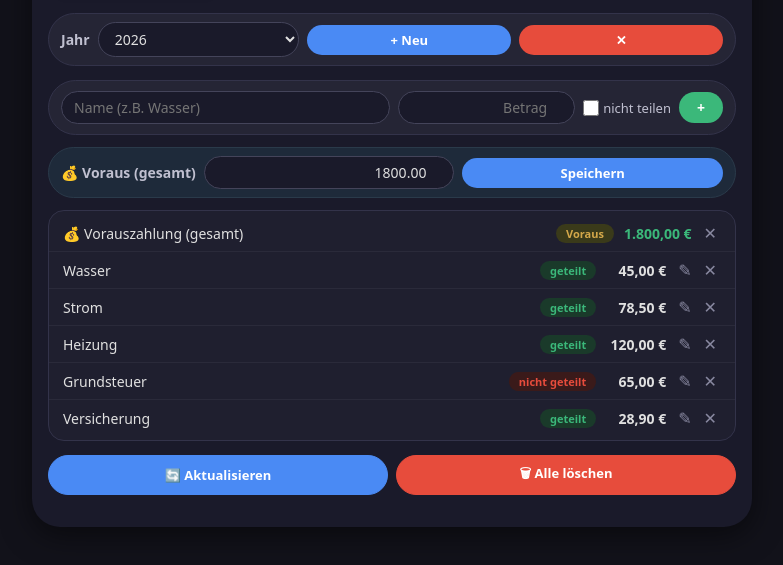
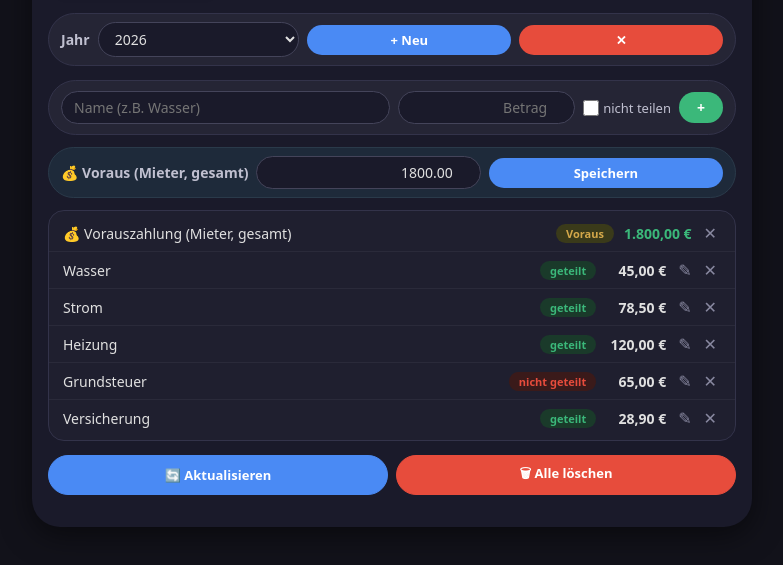
Before and after one commit to michaelluedecke1-cell/Nebenkosten, a plain HTML site: page index.html in a window 1280 px wide. Shown: the part 125-690 px from the top of the page, without its empty margins (248-1031 px from the left). Drawn offline with Linux system fonts and the light colour scheme.

Commit message:
Rename 'ergebnis' class to 'saldo' and update logic

```diff
--- a/index.html
+++ b/index.html
@@ -424,15 +424,15 @@
             color: #e0e0e0;
             font-size: 15px;
         }
-        .analyse-box .jahr-karte .ergebnis {
+        .analyse-box .jahr-karte .saldo {
             font-weight: 700;
             font-size: 16px;
             min-width: 80px;
             text-align: right;
         }
-        .analyse-box .jahr-karte .ergebnis.positiv { color: #3bb87a; }
-        .analyse-box .jahr-karte .ergebnis.negativ { color: #e74c3c; }
-        .analyse-box .jahr-karte .ergebnis.null { color: #8888a0; }
+        .analyse-box .jahr-karte .saldo.positiv { color: #3bb87a; }
+        .analyse-box .jahr-karte .saldo.negativ { color: #e74c3c; }
+        .analyse-box .jahr-karte .saldo.null { color: #8888a0; }
 
         .analyse-box .gesamt-box {
             margin-top: 12px;
@@ -504,12 +504,12 @@
                 color: #111 !important;
             }
             .analyse-box .kopf .zeile .wert,
-            .analyse-box .jahr-karte .ergebnis,
+            .analyse-box .jahr-karte .saldo,
             .analyse-box .gesamt-box .wert {
                 color: #111 !important;
             }
-            .analyse-box .jahr-karte .ergebnis.positiv { color: #0b8a5e !important; }
-            .analyse-box .jahr-karte .ergebnis.negativ { color: #e74c3c !important; }
+            .analyse-box .jahr-karte .saldo.positiv { color: #0b8a5e !important; }
+            .analyse-box .jahr-karte .saldo.negativ { color: #e74c3c !important; }
             .analyse-box .kopf .zeile .wert.positiv { color: #0b8a5e !important; }
             .analyse-box .kopf .zeile .wert.negativ { color: #e74c3c !important; }
             .analyse-box .gesamt-box .wert.positiv { color: #0b8a5e !important; }
@@ -535,7 +535,7 @@
             .analyse-box .kopf .zeile { font-size: 14px; }
             .analyse-box .kopf .zeile .wert { font-size: 16px; }
             .analyse-box .jahr-karte { padding: 10px 12px; font-size: 14px; }
-            .analyse-box .jahr-karte .ergebnis { font-size: 14px; min-width: 60px; }
+            .analyse-box .jahr-karte .saldo { font-size: 14px; min-width: 60px; }
         }
     </style>
 </head>
@@ -574,7 +574,7 @@
             </div>
 
             <div class="voraus-row">
-                <label for="vorausBetrag">💰 Voraus (gesamt)</label>
+                <label for="vorausBetrag">💰 Voraus (Mieter, gesamt)</label>
                 <input type="number" id="vorausBetrag" placeholder="z.B. 1800" value="" step="0.01" min="0">
                 <button class="btn" id="vorausBtn">Speichern</button>
             </div>
@@ -589,7 +589,7 @@
             </div>
         </div>
 
-        <!-- TAB 2: Berechnung -->
+        <!-- TAB 2: Berechnung (korrigierte Logik) -->
         <div class="tab-content" id="tab-berechnung">
             <div class="detail-box" id="detailBox">
                 <div id="detailInhalt">
@@ -598,17 +598,17 @@
             </div>
         </div>
 
-        <!-- TAB 3: Analyse (kein Aktualisieren-Button) -->
+        <!-- TAB 3: Analyse (zeigt Mieter-Saldo) -->
         <div class="tab-content" id="tab-analyse">
             <div class="analyse-box">
-                <h2 style="font-size:17px; color:#e0e0e0; margin-bottom:12px;">📊 Übersicht</h2>
+                <h2 style="font-size:17px; color:#e0e0e0; margin-bottom:12px;">📊 Übersicht (Mieter-Saldo)</h2>
                 <div id="analyseInhalt">
                     <p style="color:#8888a0; text-align:center; padding:16px 0;">Lade Daten...</p>
                 </div>
             </div>
         </div>
 
-        <!-- TAB 4: Backup (mit PDF-Button) -->
+        <!-- TAB 4: Backup -->
         <div class="tab-content" id="tab-backup">
             <div class="backup-box">
                 <button class="big-btn export" id="backupBtn">📤 Exportieren (JSON)</button>
@@ -805,7 +805,7 @@
                     if (voraus > 0) {
                         html += `
                             <div class="item" data-type="voraus">
-                                <span class="name">💰 Vorauszahlung (gesamt)</span>
+                                <span class="name">💰 Vorauszahlung (Mieter, gesamt)</span>
                                 <span class="tag voraus">Voraus</span>
                                 <span class="betrag" style="color:#3bb87a;">${formatter.format(voraus)}</span>
                                 <div class="actions">
@@ -867,11 +867,11 @@
                 speichern();
             }
 
-            // ----- Rendern Berechnung -----
+            // ----- Rendern Berechnung (korrigierte Logik) -----
             function renderBerechnung() {
                 const pos = getPositionen(aktuellesJahr);
-                const vor = getVoraus(aktuellesJahr);
-                if (pos.length === 0 && vor === 0) {
+                const voraus = getVoraus(aktuellesJahr);
+                if (pos.length === 0 && voraus === 0) {
                     detailInhalt.innerHTML = `<p style="color:#8888a0; text-align:center; padding:16px 0;">Keine Daten für ${aktuellesJahr}.</p>`;
                     return;
                 }
@@ -884,52 +884,60 @@
                     if (p.nichtTeilen) nicht += p.betrag;
                     else zuTeilen += p.betrag;
                 });
-                const halb = zuTeilen / 2;
-                const vermieterBrutto = halb + nicht;
-                const ergebnis = vor - vermieterBrutto;
+                const mieterAnteil = zuTeilen / 2;
+                const vermieterAnteil = mieterAnteil + nicht;
+                const saldoMieter = voraus - mieterAnteil;   // positiv = Mieter bekommt Geld zurück
+                const saldoVermieter = vermieterAnteil - voraus; // positiv = Vermieter muss noch zahlen
 
                 let html = `
                     <h3 style="margin-bottom:10px; font-size:16px; color:#e0e0e0;">📅 ${aktuellesJahr} – Berechnung</h3>
                     <div class="detail-zeile">
-                        <span class="lbl">📊 Gesamt</span>
+                        <span class="lbl">📊 Gesamt (alle Nebenkosten)</span>
                         <span class="val">${formatter.format(gesamt)}</span>
                     </div>
                     <div class="detail-zeile">
-                        <span class="lbl" style="color:#e74c3c;">🚫 nicht geteilt</span>
+                        <span class="lbl" style="color:#e74c3c;">🚫 Nicht geteilt (nur Vermieter)</span>
                         <span class="val rot">${formatter.format(nicht)}</span>
                     </div>
                     <div class="detail-zeile">
-                        <span class="lbl">📊 zu teilen</span>
+                        <span class="lbl">📊 Zu teilende Summe</span>
                         <span class="val">${formatter.format(zuTeilen)}</span>
                     </div>
                     <div class="detail-zeile">
-                        <span class="lbl">🧑‍💼 Mieter (½)</span>
-                        <span class="val blau">${formatter.format(halb)}</span>
+                        <span class="lbl">🧑‍💼 Mieter-Anteil (½)</span>
+                        <span class="val blau">${formatter.format(mieterAnteil)}</span>
                     </div>
                     <div class="detail-zeile">
-                        <span class="lbl" style="color:#3bb87a;">💰 Voraus</span>
-                        <span class="val gruen">${formatter.format(vor)}</span>
+                        <span class="lbl">🏢 Vermieter-Anteil (½ + nicht geteilt)</span>
+                        <span class="val">${formatter.format(vermieterAnteil)}</span>
+                    </div>
+                    <div class="detail-zeile">
+                        <span class="lbl" style="color:#3bb87a;">💰 Vorauszahlung (Mieter)</span>
+                        <span class="val gruen">${formatter.format(voraus)}</span>
                     </div>
                     <div class="detail-zeile" style="border-bottom:2px solid #2a2a3a;">
-                        <span class="lbl">📊 Vermieter (brutto)</span>
-                        <span class="val">${formatter.format(vermieterBrutto)}</span>
+                        <span class="lbl">📊 Saldo Vermieter (muss zahlen / bekommt)</span>
+                        <span class="val ${saldoVermieter > 0 ? 'rot' : (saldoVermieter < 0 ? 'gruen' : '')}">${formatter.format(saldoVermieter)}</span>
                     </div>
-                    <div class="highlight-box">
-                        <span class="lbl">💰 Vermieter (netto)</span>
-                        <span class="val ${ergebnis > 0 ? 'gruen' : (ergebnis < 0 ? 'rot' : '')}">${formatter.format(ergebnis)}</span>
+                    <div class="highlight-box" style="background:#1a2a2a;">
+                        <span class="lbl">💰 Saldo Mieter (Rückzahlung / Nachzahlung)</span>
+                        <span class="val ${saldoMieter > 0 ? 'gruen' : (saldoMieter < 0 ? 'rot' : '')}">${formatter.format(saldoMieter)}</span>
                     </div>
                     <div class="highlight-box" style="background:#1a2a2a; margin-top:6px;">
-                        <span class="lbl">📊 Mieter zahlt</span>
-                        <span class="val gruen">${formatter.format(halb)}</span>
+                        <span class="lbl">📊 Mieter zahlt (Soll)</span>
+                        <span class="val blau">${formatter.format(mieterAnteil)}</span>
                     </div>
                     <div class="erklaerung">
-                        <strong>💡</strong> <span style="color:#3bb87a;">Positiv</span> = Guthaben für Vermieter · <span style="color:#e74c3c;">Negativ</span> = Nachzahlung
+                        <strong>💡 Erklärung:</strong><br>
+                        • <span style="color:#3bb87a;">Positiver Saldo Mieter</span> = Mieter bekommt Geld zurück (Guthaben).<br>
+                        • <span style="color:#e74c3c;">Negativer Saldo Mieter</span> = Mieter muss nachzahlen.<br>
+                        • Der Saldo des Vermieters ist das Gegenstück (aber unter Berücksichtigung der nicht geteilten Kosten).
                     </div>
                 `;
                 detailInhalt.innerHTML = html;
             }
 
-            // ----- Rendern Analyse (ohne Button, automatisch) -----
+            // ----- Rendern Analyse (zeigt Mieter-Saldo) -----
             function renderAnalyse() {
                 const jahre = getJahre();
                 if (jahre.length === 0) {
@@ -939,33 +947,39 @@
 
                 let sumKosten = 0,
                     sumVoraus = 0,
-                    sumErgebnis = 0;
+                    sumSaldoMieter = 0;
 
                 let kopfHtml = `<div class="kopf">`;
                 let jahrKartenHtml = `<div class="jahr-liste">`;
                 jahre.forEach(j => {
                     const pos = getPositionen(j);
                     const vor = getVoraus(j);
-                    let kosten = 0;
-                    pos.forEach(p => kosten += p.betrag);
-                    const erg = vor - kosten;
+                    let kosten = 0,
+                        zuTeilen = 0;
+                    pos.forEach(p => {
+                        kosten += p.betrag;
+                        if (!p.nichtTeilen) zuTeilen += p.betrag;
+                    });
+                    const mieterAnteil = zuTeilen / 2;
+                    const saldo = vor - mieterAnteil;
                     sumKosten += kosten;
                     sumVoraus += vor;
-                    sumErgebnis += erg;
+                    sumSaldoMieter += saldo;
 
-                    const ergClass = erg > 0 ? 'positiv' : (erg < 0 ? 'negativ' : 'null');
+                    const saldoClass = saldo > 0 ? 'positiv' : (saldo < 0 ? 'negativ' : 'null');
+                    const statusText = saldo > 0 ? '💰 Rückzahlung' : (saldo < 0 ? '💸 Nachzahlung' : '⚖️ Ausgeglichen');
                     jahrKartenHtml += `
                         <div class="jahr-karte">
                             <span class="jahr">${j}</span>
                             <span class="kosten">Kosten ${formatter.format(kosten)}</span>
-                            <span class="ergebnis ${ergClass}">${formatter.format(erg)}</span>
+                            <span class="saldo ${saldoClass}">${formatter.format(saldo)}</span>
                         </div>
                     `;
                 });
                 jahrKartenHtml += `</div>`;
 
-                const gesamtErgClass = sumErgebnis > 0 ? 'positiv' : (sumErgebnis < 0 ? 'negativ' : 'null');
-                const gesamtText = sumErgebnis > 0 ? 'Guthaben für Vermieter' : (sumErgebnis < 0 ? 'Nachzahlung durch Vermieter' :
+                const gesamtSaldoClass = sumSaldoMieter > 0 ? 'positiv' : (sumSaldoMieter < 0 ? 'negativ' : 'null');
+                const gesamtText = sumSaldoMieter > 0 ? 'Guthaben für Mieter' : (sumSaldoMieter < 0 ? 'Nachzahlung durch Mieter' :
                     'Ausgeglichen');
 
                 kopfHtml += `
@@ -974,13 +988,13 @@
                         <span class="wert">${formatter.format(sumKosten)}</span>
                     </div>
                     <div class="zeile">
-                        <span class="label">💰 Vorauszahlungen</span>
+                        <span class="label">💰 Vorauszahlungen (Mieter)</span>
                         <span class="wert">${formatter.format(sumVoraus)}</span>
                     </div>
                     <div class="zeile" style="border-top:1px solid #2a2a3a; padding-top:6px; margin-top:4px;">
-                        <span class="label">📈 Ergebnis</span>
+                        <span class="label">📈 Saldo Mieter (gesamt)</span>
                         <span>
-                            <span class="wert ${gesamtErgClass}">${formatter.format(sumErgebnis)}</span>
+                            <span class="wert ${gesamtSaldoClass}">${formatter.format(sumSaldoMieter)}</span>
                             <span class="status">(${gesamtText})</span>
                         </span>
                     </div>
@@ -989,14 +1003,14 @@
 
                 const gesamtBoxHtml = `
                     <div class="gesamt-box">
-                        <span class="label">📊 Gesamtergebnis</span>
-                        <span class="wert ${gesamtErgClass}">${formatter.format(sumErgebnis)}</span>
+                        <span class="label">📊 Gesamtsaldo Mieter</span>
+                        <span class="wert ${gesamtSaldoClass}">${formatter.format(sumSaldoMieter)}</span>
                     </div>
                 `;
 
                 const erklaerung = `
                     <div class="erklaerung">
-                        <strong>💡</strong> <span style="color:#3bb87a;">Positiv</span> = Vermieter hat zu viel gezahlt (Guthaben) · <span style="color:#e74c3c;">Negativ</span> = Vermieter muss nachzahlen.
+                        <strong>💡</strong> <span style="color:#3bb87a;">Positiv</span> = Mieter bekommt Geld zurück (Guthaben) · <span style="color:#e74c3c;">Negativ</span> = Mieter muss nachzahlen.
                     </div>
                 `;
 
```
